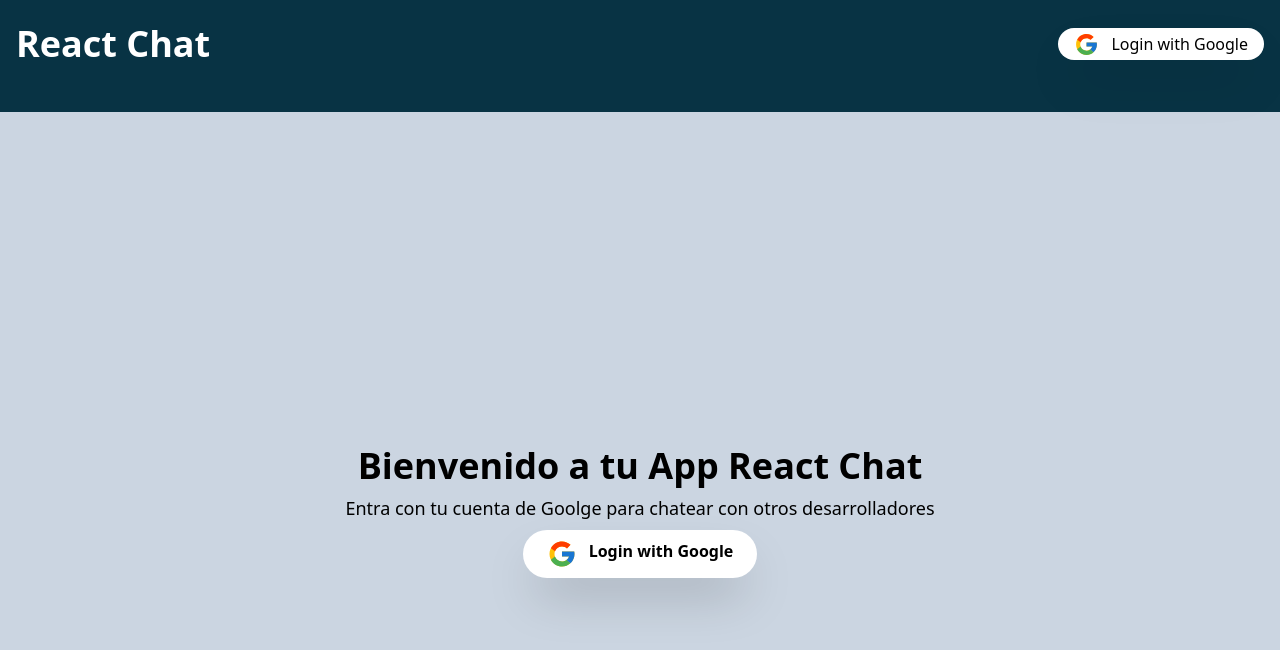
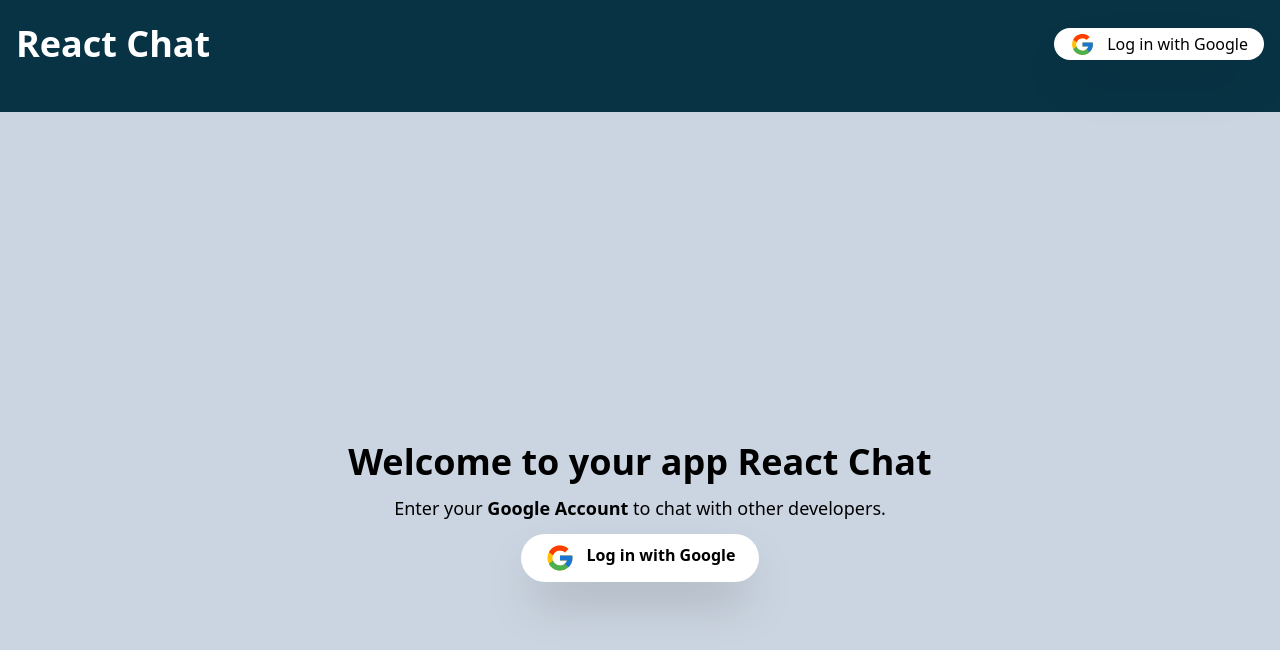
Before and after one commit to colmenareshr/react-chat, a React (Vite) app: page / in a window 1280 px wide. Shown: the top 650 px of the page. Built offline with nearby package versions, Linux system fonts and the light colour scheme; no server answers.

Commit message:
traslate and fixing error

```diff
--- a/src/components/Navbar.jsx
+++ b/src/components/Navbar.jsx
@@ -16,16 +16,16 @@ const [user] = useAuthState(auth);
     <header className='min-h-28 max-w-full py-6 bg-cyan-950 text-white  px-4'>
       <div className='container mx-auto flex items-center justify-between'>
         <div className='font-bold text-2xl md:text-3xl'>
-          <h1>React Chat</h1>
+          <span className='text-3xl font-extrabold md:text-4xl'>React Chat</span>
         </div>
         <div>
           <nav className='flex items-center gap-4'>
             {user ? (
-              <button onClick={signOut}>Logout</button>
+              <button onClick={signOut}>Log Out</button>
             ) : (
               <div onClick={googleSingIn} className='bg-white min-w-fit h-8 flex items-center cursor-pointer rounded-full px-4 shadow-2xl'>
                 <span className='flex item-center gap-3 justify-center text-black  '>
-                  <FcGoogle size={25} /> Login with Google
+                  <FcGoogle size={25} /> Log in with Google
                 </span>
               </div>
             )}
--- a/src/components/Welcome.jsx
+++ b/src/components/Welcome.jsx
@@ -8,17 +8,17 @@ const Welcome = () => {
     signInWithRedirect(auth, provider)
   };
   return (
-    <main className='bg-slate-300 w-full h-[100vh] flex flex-col items-center justify-center gap-2 text-center py-16'>
-      <h1>Bienvenido a tu App React Chat</h1>
+    <main className='bg-slate-300 w-full h-[100vh] flex flex-col items-center justify-center gap-3 text-center py-16'>
+      <h1>Welcome to your app React Chat</h1>
       <p>
-        Entra con tu cuenta de Goolge para chatear con otros desarrolladores
+        Enter your <strong>Google Account</strong> to chat with other developers.
       </p>
       <div
         onClick={googleSignIn}
         className='bg-white min-w-fit h-12 flex items-center cursor-pointer rounded-full px-6 shadow-2xl'
       >
         <span className='flex item-center gap-3 justify-center text-black font-semibold  '>
-          <FcGoogle size={30} /> Login with Google
+          <FcGoogle size={30} /> Log in with Google
         </span>
       </div>
     </main>
```
